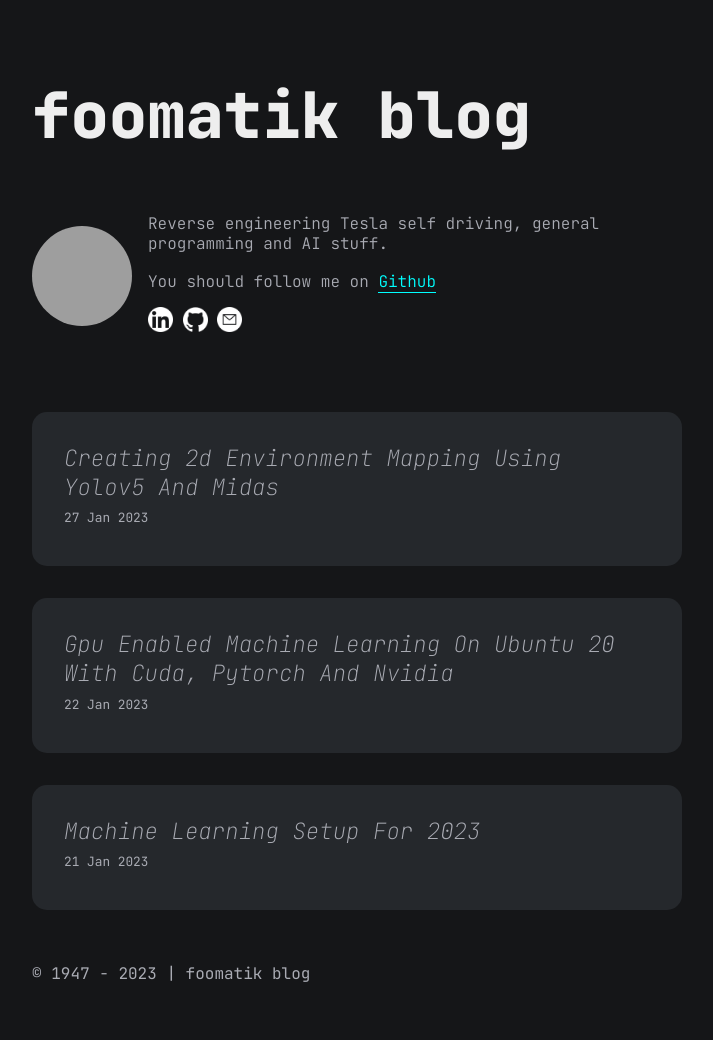
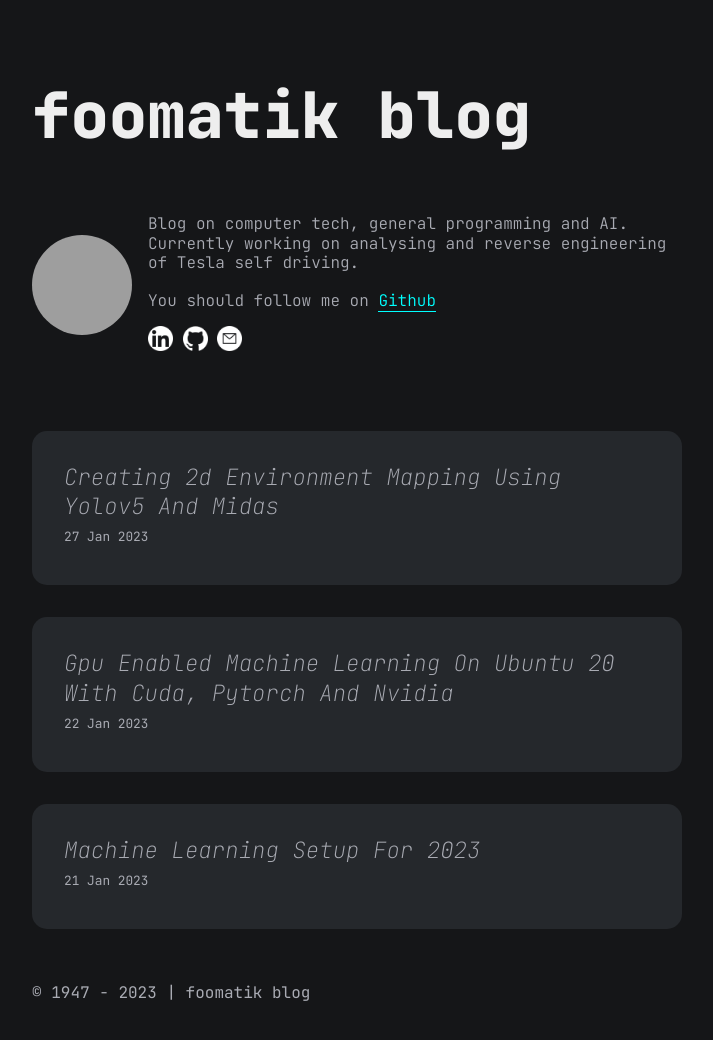
Before and after one commit to wjan/wjan.github.io, a Jekyll site: the page built from index.md, in a window 1280 px wide, cut to the strip 0-1057 px from the top of the page. Shown: the top 1040 px of the strip, without its empty margins (283-996 px from the left). Built offline with Jekyll 4.4.1, drawn with Linux system fonts in a browser that asks for light colours; grey boxes are pictures that could not be loaded.

Commit message:
Update author.yml

```diff
--- a/_data/author.yml
+++ b/_data/author.yml
@@ -2,7 +2,7 @@ name: Wojtek
 dp: https://avatars.githubusercontent.com/u/787678?s=400&u=313a3f3b9d56294247c7ea7070d05e8c4ceeb733&v=4
 description: "
   <p>
-    Reverse engineering Tesla self driving, general programming and AI stuff.
+    Blog on computer tech, general programming and AI. Currently working on analysing and reverse engineering of Tesla self driving.
   </p>
   <br/>
   <p>
```
